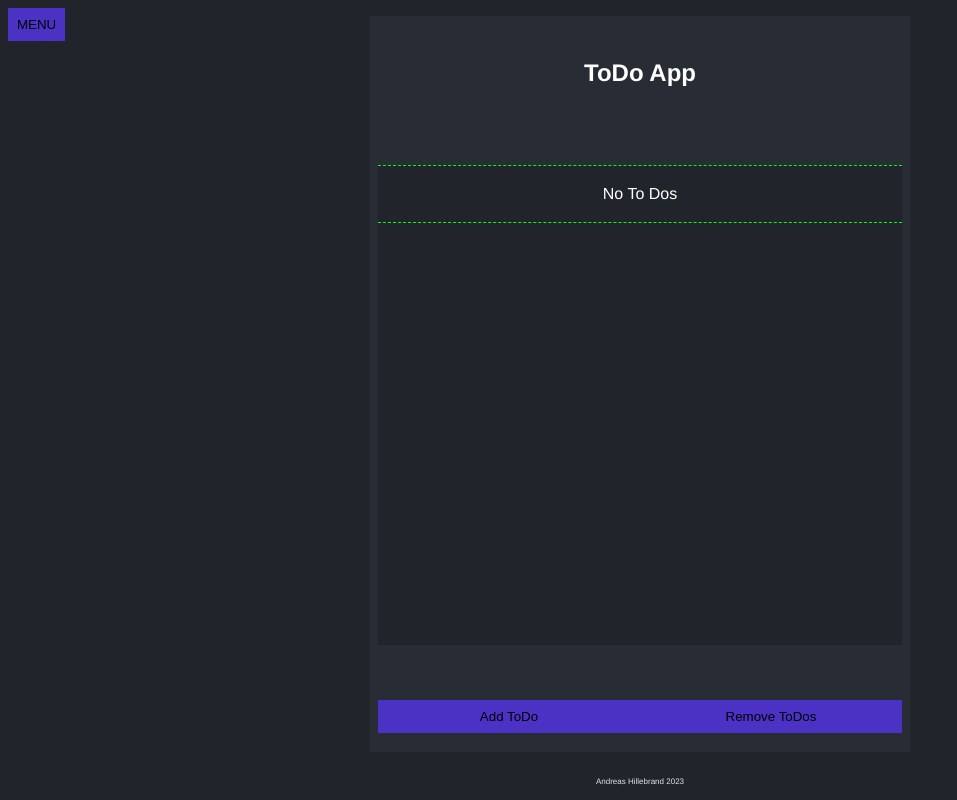
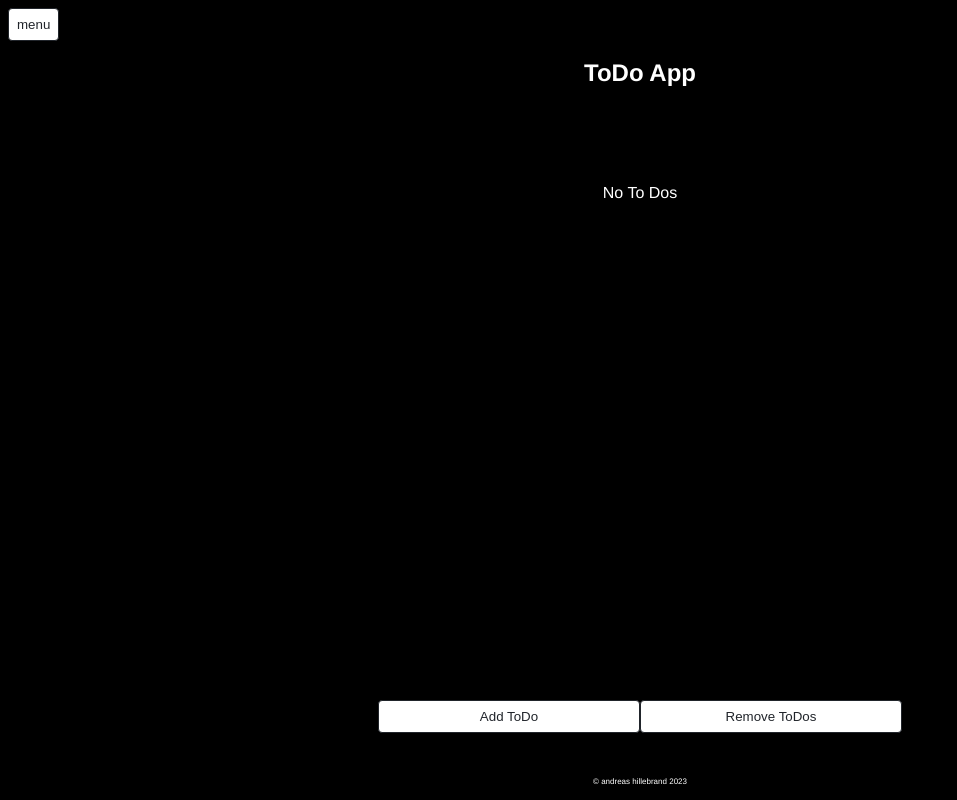
Before and after one commit to andreashillebrand/react2023, a React (Vite) app in the folder TODOapp/: page /todo-app in a window 1280 px wide. Shown: the whole page, without its empty margins (0-957 px from the left). Built offline with nearby package versions, Linux system fonts and the light colour scheme.

Commit message:
Update blackversion

```diff
--- a/TODOapp/src/assets/settings.css
+++ b/TODOapp/src/assets/settings.css
@@ -13,8 +13,12 @@
   --green: forestgreen;
   --lime: lime;
   --white: white;
+  --black:black;
 
   --hover-filter: saturate(0.5);
+
+  --bg-color:var( --black);
+  --font-color:var(--white);
 
   --space-xxs: 0,25rem;
   --space-xs: 0.125rem;
@@ -29,8 +33,8 @@
   font-weight: 400;
 
   color-scheme: light dark;
-  color: rgba(255, 255, 255, 0.87);
-  background-color: var(--grayer);
+  color: var(--font-color);
+  background-color: var(--bg-color);
 
   font-synthesis: none;
   text-rendering: optimizeLegibility;
--- a/TODOapp/src/components/button/button.css
+++ b/TODOapp/src/components/button/button.css
@@ -1,10 +1,12 @@
 .btn{
-    background-color: var(--lila);
-    border: 1px dashed var(--lila);
+    background-color: var(--white);
+    border: 1px solid var(--grayer);
     padding:var(--space);
     display:block;
     cursor: pointer;
     flex: 50%;
+    color:var( --grayer);
+    border-radius: 4px;
 }
 
 .btn:hover{
--- a/TODOapp/src/components/list/list.css
+++ b/TODOapp/src/components/list/list.css
@@ -1,5 +1,4 @@
 .list{
-    background-color:var(--grayer);
     height:60vh;
     width: calc(100% - var(--space-xl));
     padding:0px;
@@ -8,11 +7,10 @@
 }
 
 .list__item{
-    border-top: 1px dashed var(--lime);
     padding: var(--space-xl);
     text-align: center;
 }
 
 .list__item:last-of-type {
-    border-bottom: 1px dashed var(--lime);
+
 }
--- a/TODOapp/src/container/App/App.tsx
+++ b/TODOapp/src/container/App/App.tsx
@@ -26,16 +26,14 @@ export default function App(){
     return (
         <div className="app">
             <header className="app__header">
-                <Button text={"MENU"} click_fn={openMenu} aria="open menu" />
+                <Button text={"menu"} click_fn={openMenu} aria="open menu" />
 
                 <nav className={`app__menu ${navi === 'open' ? 'app__menu--open' : ''}`}>
-                    <Button text={"MENU"} click_fn={closeMenu} aria="close menu" />
-                    <ul >
-                        <li>
-                        <Link to="/">Home</Link>
-                        <Link to="/todo-app">ToDo App</Link>
-                        <Link to="/form-one">Form One</Link>
-                        </li>
+                    <Button text={"X"} click_fn={closeMenu} aria="close menu" />
+                    <ul className="app__menu-links">
+                        <li className="app__menu-link"><Link to="/" >HOME</Link></li>
+                        <li className="app__menu-link"><Link to="/todo-app">TODO APP</Link></li>
+                        <li className="app__menu-link"><Link to="/form-one">FORM ONE</Link></li>
                     </ul>
                  </nav>
 
@@ -44,7 +42,7 @@ export default function App(){
                 <Outlet />
             </main>
 
-            <footer className="app__footer">Andreas Hillebrand {date.getFullYear()} </footer>
+            <footer className="app__footer">&copy; andreas hillebrand {date.getFullYear()} </footer>
 
         </div>
     )
--- a/TODOapp/src/container/App/app.css
+++ b/TODOapp/src/container/App/app.css
@@ -19,23 +19,55 @@ body{
 
 .app__menu{
   position:fixed;
-  top:0px;
+  bottom:0px;
   left:0px;
   width: 100vw;
-  height:100vh;
+  height:0;
   z-index: 10;
-  background-color: black;
-  display:none;
-
+  background-color: var(--bg-color);
+  display:block;
+opacity:0;
+overflow:hidden;
 }
 
 .app__menu--open{
   display:flex;
   flex-direction: column;
-  justify-content: space-around;
+  justify-content: top;
   align-items: center;
+  padding-top:10%;
+  height:100vh;
+  transition: all 0.4s ease-out;
+  opacity:1;
 }
 
+.app__menu-links{
+  list-style: none;
+  font-size: 2rem;
+  display:flex;
+  flex-direction: column;
+;
+
+}
+
+.app__menu-link{
+padding:2rem;
+text-align: center;
+}
+
+.app__menu-link a{
+color:var(--font-color);
+text-decoration: none;
+padding:1.5rem;
+}
+
+.app__menu-link a:hover{
+color:var(--bg-color);
+text-decoration: none;
+background-color: var(--font-color);
+transition: all 0.6s ease-out;
+transition: color 0.2s linear;
+}
 .app__main{
     height: calc(100vh - 2rem);
     padding:var(--space-xl);
--- a/TODOapp/src/container/Home/Home.tsx
+++ b/TODOapp/src/container/Home/Home.tsx
@@ -1,10 +1,11 @@
 
 import './home.css';
+
 
 export default function Home(){
 
     return (
-        <section className="uic-form-one">
+        <section className="uic-home">
             H I !
 
 
--- a/TODOapp/src/container/Home/home.css
+++ b/TODOapp/src/container/Home/home.css
@@ -0,0 +1,10 @@
+.uic-home{
+    /* background-image: url(../../assets/img/me.PNG); */
+    background-size:cover;
+    background-position:0 center;
+    background-repeat: no-repeat;
+
+
+    height:100%;
+
+}
--- a/TODOapp/src/container/ToDoApp/todo-app.css
+++ b/TODOapp/src/container/ToDoApp/todo-app.css
@@ -1,6 +1,6 @@
 .uic-todo-app{
-    color: var(--white);
-    background-color: var(--gray);
+    color: var(--font-color);
+    background-color: var(--bg-color);
     display:flex;
     justify-content:space-around;
     align-items: center;
```
Also changed, not shown: 1 other file (tests, documents, lock files or other folders).
